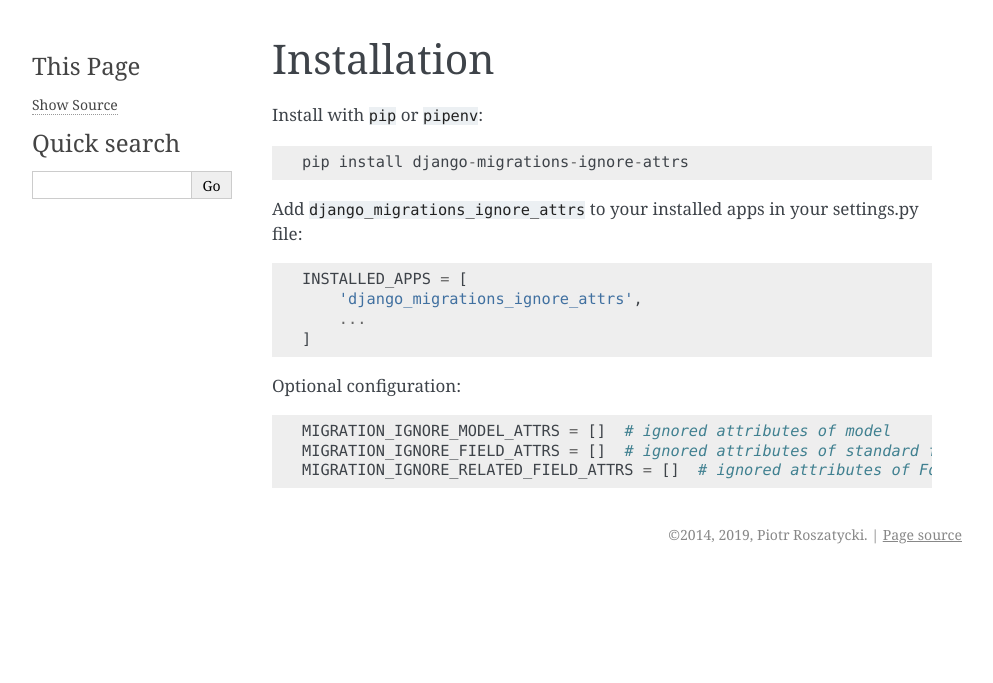
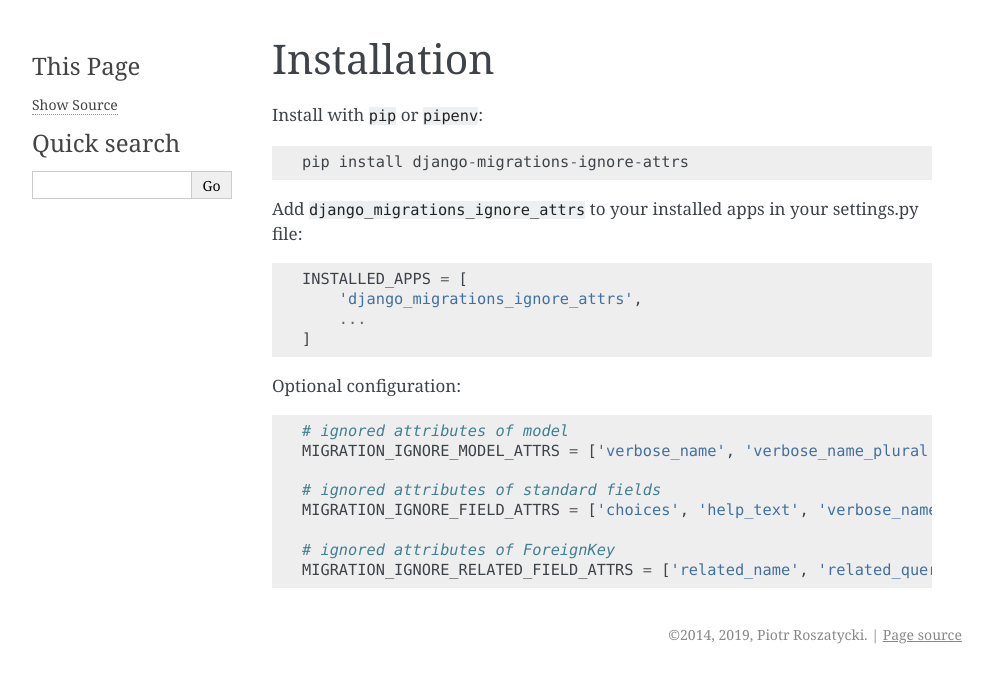
Before and after one commit to dex4er/django-migrations-ignore-attrs, a Sphinx documentation site: the page built from docs/installation.rst, in a window 1280 px wide. Shown: the top 683 px of the page, without its empty margins (148-1141 px from the left). Built offline with Sphinx 7.4.7, drawn with Linux system fonts in a browser that asks for light colours.

Commit message:
Better example for settings.py

```diff
--- a/docs/installation.rst
+++ b/docs/installation.rst
@@ -20,6 +20,11 @@
 
 .. code:: python
 
-  MIGRATION_IGNORE_MODEL_ATTRS = []  # ignored attributes of model
-  MIGRATION_IGNORE_FIELD_ATTRS = []  # ignored attributes of standard fields
-  MIGRATION_IGNORE_RELATED_FIELD_ATTRS = []  # ignored attributes of ForeignKey
+  # ignored attributes of model
+  MIGRATION_IGNORE_MODEL_ATTRS = ['verbose_name', 'verbose_name_plural']
+
+  # ignored attributes of standard fields
+  MIGRATION_IGNORE_FIELD_ATTRS = ['choices', 'help_text', 'verbose_name']
+
+  # ignored attributes of ForeignKey
+  MIGRATION_IGNORE_RELATED_FIELD_ATTRS = ['related_name', 'related_query_name']
```
Also changed, not shown: README.rst (+8 -3 lines), 1 other file.
